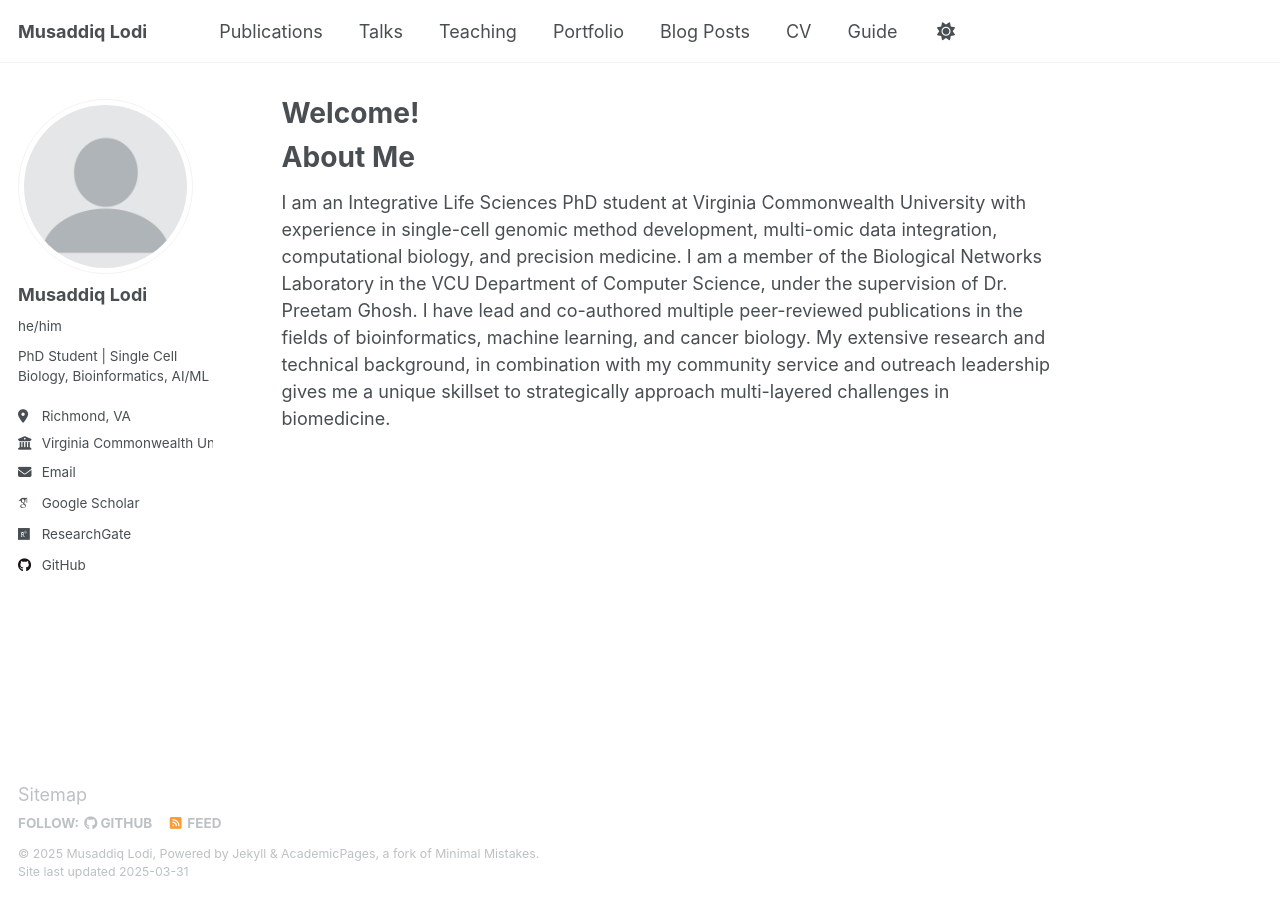
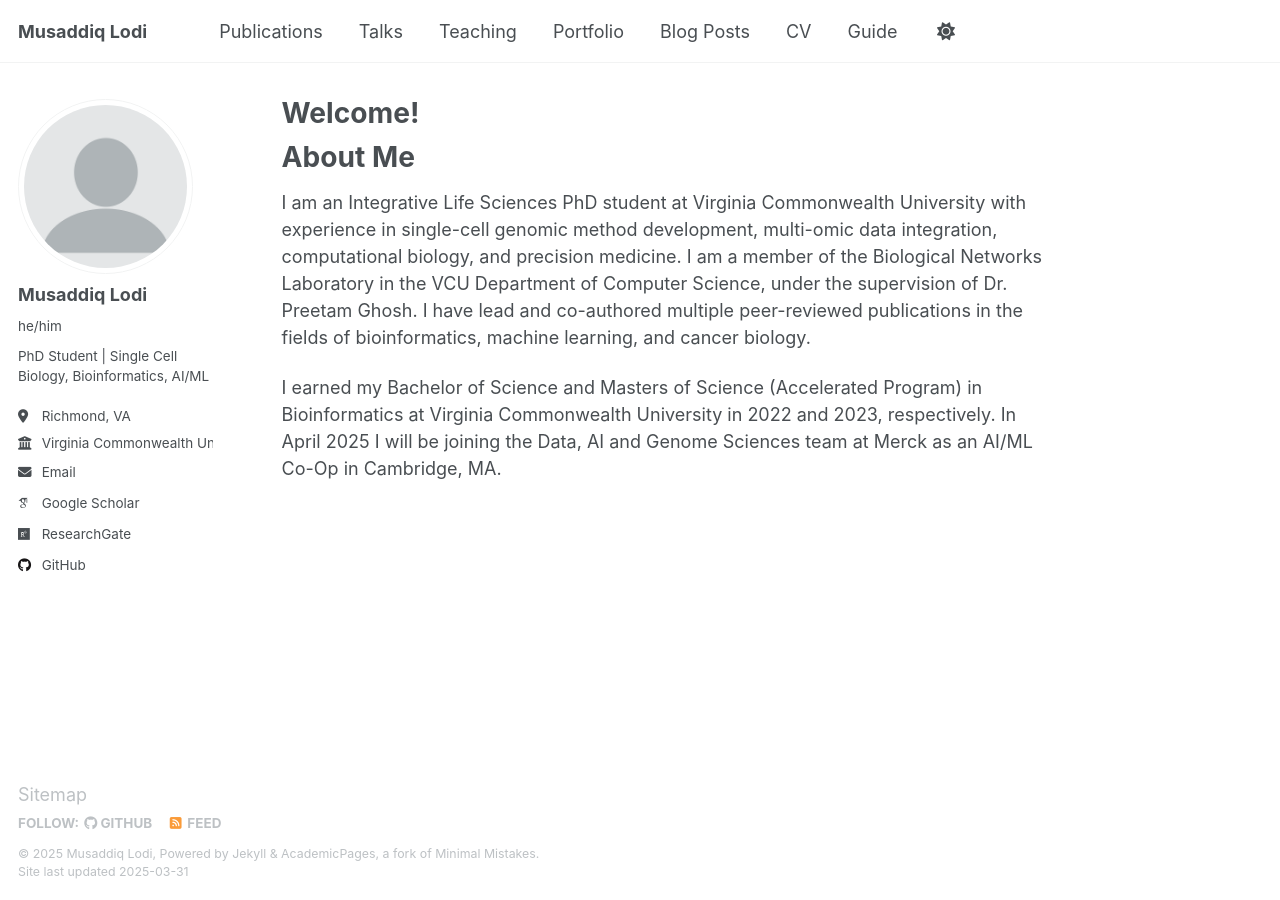
Before and after one commit to musaddiq-k-lodi/musaddiq-k-lodi.github.io, a Jekyll site: the page built from _pages/about.md, in a window 1280 px wide. Built offline with Jekyll 4.4.1, drawn with Linux system fonts in a browser that asks for light colours; some web fonts are replaced.

Commit message:
Update about.md

```diff
--- a/_pages/about.md
+++ b/_pages/about.md
@@ -8,4 +8,6 @@ redirect_from:
 ---
 About Me
 ======
-I am an Integrative Life Sciences PhD student at Virginia Commonwealth University with experience in single-cell genomic method development, multi-omic data integration, computational biology, and precision medicine. I am a member of the Biological Networks Laboratory in the VCU Department of Computer Science, under the supervision of Dr. Preetam Ghosh. I have lead and co-authored multiple peer-reviewed publications in the fields of bioinformatics, machine learning, and cancer biology. My extensive research and technical background, in combination with my community service and outreach leadership gives me a unique skillset to strategically approach multi-layered challenges in biomedicine.
+I am an Integrative Life Sciences PhD student at Virginia Commonwealth University with experience in single-cell genomic method development, multi-omic data integration, computational biology, and precision medicine. I am a member of the Biological Networks Laboratory in the VCU Department of Computer Science, under the supervision of Dr. Preetam Ghosh. I have lead and co-authored multiple peer-reviewed publications in the fields of bioinformatics, machine learning, and cancer biology.
+
+I earned my Bachelor of Science and Masters of Science (Accelerated Program) in Bioinformatics at Virginia Commonwealth University in 2022 and 2023, respectively. In April 2025 I will be joining the Data, AI and Genome Sciences team at Merck as an AI/ML Co-Op in Cambridge, MA.
```
